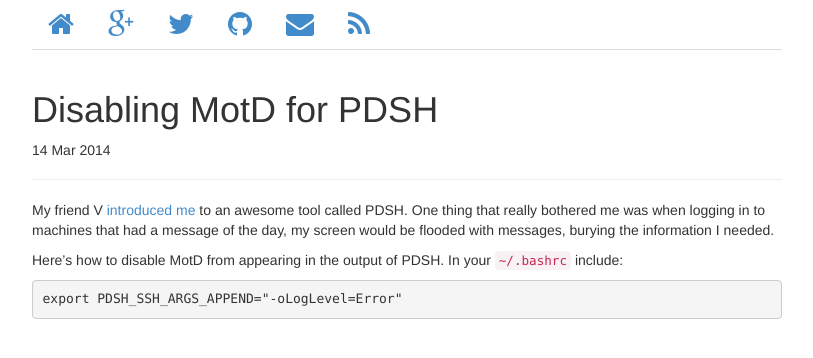
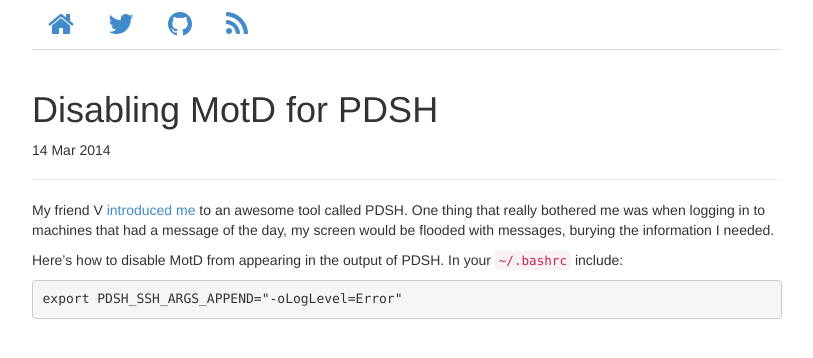
Before and after one commit to wlynch/wlynch.github.io, a Jekyll site: the page built from _posts/2014-03-14-pdsh-disable-motd.md, in a window 1280 px wide. Shown: the top 358 px of the page, without its empty margins (233-1046 px from the left). Built offline with Jekyll 4.4.1, drawn with Linux system fonts in a browser that asks for light colours; Markdown is read by kramdown in place of the engine named in the settings.

Commit message:
Update bootstrap.html

```diff
--- a/_layouts/bootstrap.html
+++ b/_layouts/bootstrap.html
@@ -20,10 +20,8 @@
 				<div class="col-md-offset-2 col-md-8">
 						<ul class="nav nav-tabs">
 							<li><a href="/"><i class="fa fa-home fa-2x"></i></a></li>
-							<li><a href="https://www.google.com/{{ site.data.contact.googleplus }}" target="_blank"><i class="fa fa-google-plus fa-2x"></i></a></li>
 							<li><a href="https://twitter.com/{{ site.data.contact.twitter }}" target="_blank"><i class="fa fa-twitter fa-2x"></i></a></li>
 							<li><a href="https://github.com/{{ site.data.contact.github }}" target="_blank"><i class="fa fa-github fa-2x"></i></a></li>
-							<li><a href="mailto:{{ site.data.contact.rot13-email }}" target="_blank" class="rot13"><i class="fa fa-envelope fa-2x"></i></a></li>
 							<li><a href="/feed.xml" target="_blank"><i class="fa fa-rss fa-2x"></i></a></li>
 						</ul>
 				</div>
```
